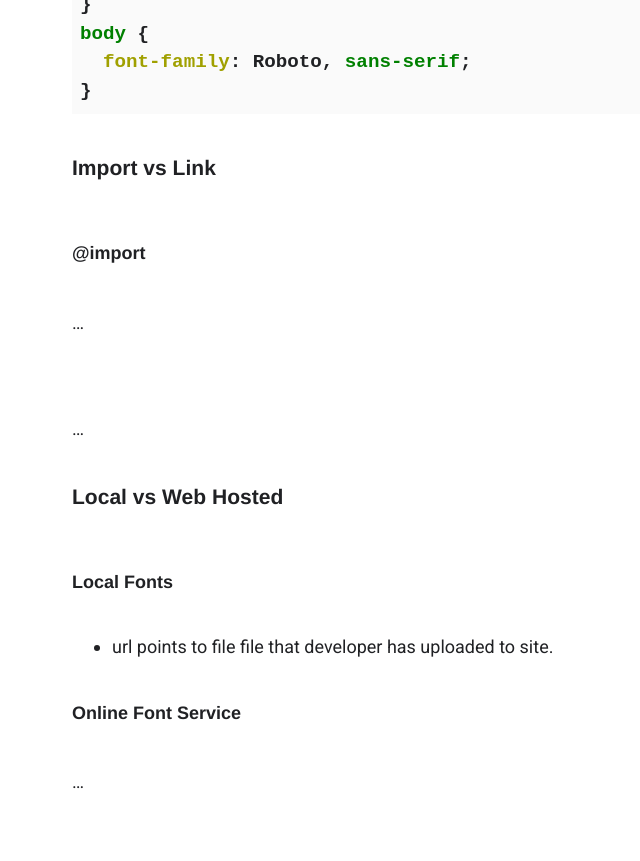
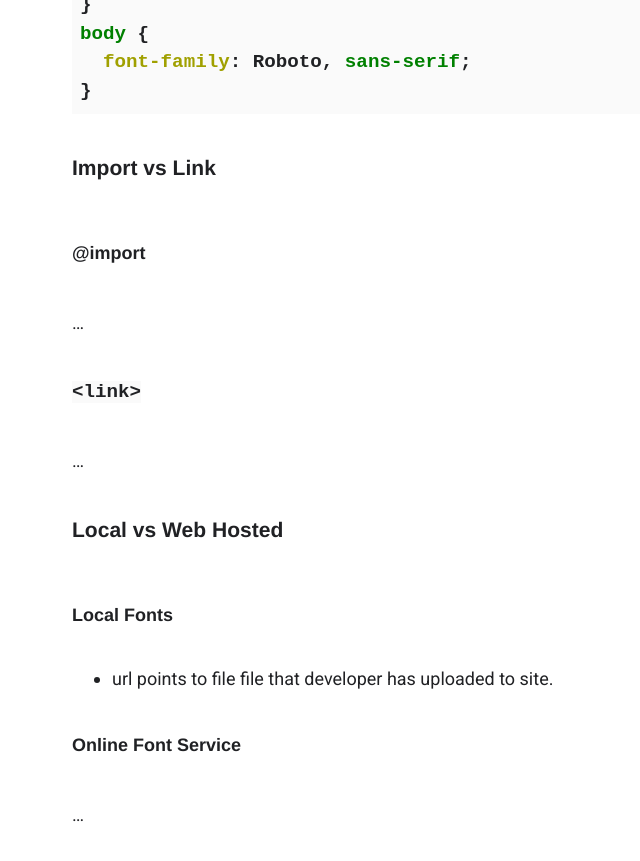
Before and after one commit to mpjovanovich/course_notes, a Jekyll site: the page built from SDEV153/fonts.md, in a window 1280 px wide and 900 px high, scrolled down 1706 px. Shown: the top 861 px of the window, without its empty margins (0-640 px from the left). Built offline with Jekyll 4.4.1, drawn with Linux system fonts in a browser that asks for light colours.

Commit message:
Update fonts.md

```diff
--- a/SDEV153/fonts.md
+++ b/SDEV153/fonts.md
@@ -55,7 +55,7 @@ body {
 
 ...
 
-#### <link>
+#### `<link>`
 
 ...
 
```
